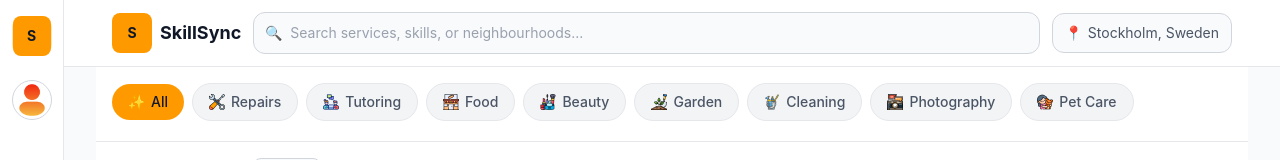
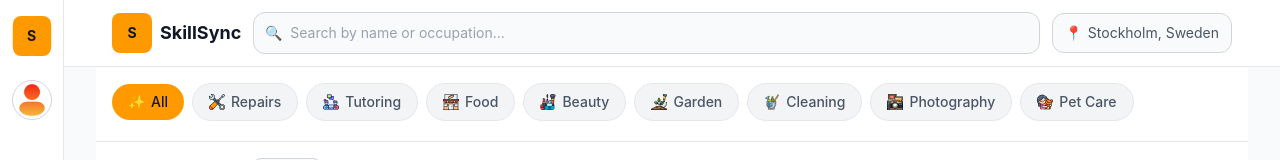
Before and after one commit to Sandy-Shohdy/SkillSync, a React (Vite) app: page / in a window 1280 px wide. Shown: the top 160 px of the page. Built offline with nearby package versions, Linux system fonts and the light colour scheme.

Commit message:
make search bar working

```diff
--- a/src/Pages/Customer/Dashboard.tsx
+++ b/src/Pages/Customer/Dashboard.tsx
@@ -140,12 +140,23 @@ export default function Dashboard() {
   const [activeCategory, setActiveCategory] = useState("all");
   const [minRating, setMinRating] = useState(0);
   const [availableOnly, setAvailableOnly] = useState(false);
+  const [searchQuery, setSearchQuery] = useState("");
+
+  const query = searchQuery.trim().toLowerCase();
 
   const filteredServices = SERVICES.filter((service) => {
     if (activeCategory !== "all" && service.category !== activeCategory)
       return false;
     if (service.rating < minRating) return false;
     if (availableOnly && !service.available) return false;
+    if (query) {
+      const occupation =
+        CATEGORIES.find((c) => c.key === service.category)?.label ??
+        service.category;
+      const matchesName = service.name.toLowerCase().includes(query);
+      const matchesOccupation = occupation.toLowerCase().includes(query);
+      if (!matchesName && !matchesOccupation) return false;
+    }
     return true;
   });
 
@@ -156,7 +167,7 @@ export default function Dashboard() {
   return (
     <div className="min-h-screen bg-gray-50 dark:bg-gray-950 sm:pl-16">
       <SideRail />
-      <Navbar />
+      <Navbar searchValue={searchQuery} onSearchChange={setSearchQuery} />
 
       {/* Category Pills */}
       <div className="max-w-6xl mx-auto px-4 py-4 border-b border-gray-200 dark:border-gray-800 bg-white dark:bg-gray-900">
--- a/src/components/Navbar.tsx
+++ b/src/components/Navbar.tsx
@@ -1,10 +1,18 @@
+import { useState } from "react";
 import { Link } from "react-router-dom";
 import ThemeToggle from "./ThemeToggle";
 import { useAuth } from "../context/AuthContext";
 import defaultAvatar from "../assets/Profile.png";
 
-export default function Navbar() {
+interface NavbarProps {
+  searchValue?: string;
+  onSearchChange?: (value: string) => void;
+}
+
+export default function Navbar({ searchValue, onSearchChange }: NavbarProps) {
   const { user } = useAuth();
+  const [localSearch, setLocalSearch] = useState("");
+  const search = searchValue !== undefined ? searchValue : localSearch;
 
   return (
     <header className="sticky top-0 z-20 bg-white/90 dark:bg-gray-900/90 backdrop-blur-xl border-b border-gray-200 dark:border-gray-800">
@@ -26,7 +34,12 @@ export default function Navbar() {
           </span>
           <input
             type="text"
-            placeholder="Search services, skills, or neighbourhoods..."
+            value={search}
+            onChange={(e) => {
+              setLocalSearch(e.target.value);
+              onSearchChange?.(e.target.value);
+            }}
+            placeholder="Search by name or occupation..."
             className="w-full pl-9 pr-4 py-2.5 bg-gray-50 dark:bg-gray-800 border border-gray-300 dark:border-gray-700 rounded-xl text-gray-900 dark:text-white text-sm placeholder-gray-400 dark:placeholder-gray-500 focus:outline-none focus:ring-2 focus:ring-amber-500 focus:border-transparent focus:bg-white dark:focus:bg-gray-800 transition"
           />
         </div>
```
